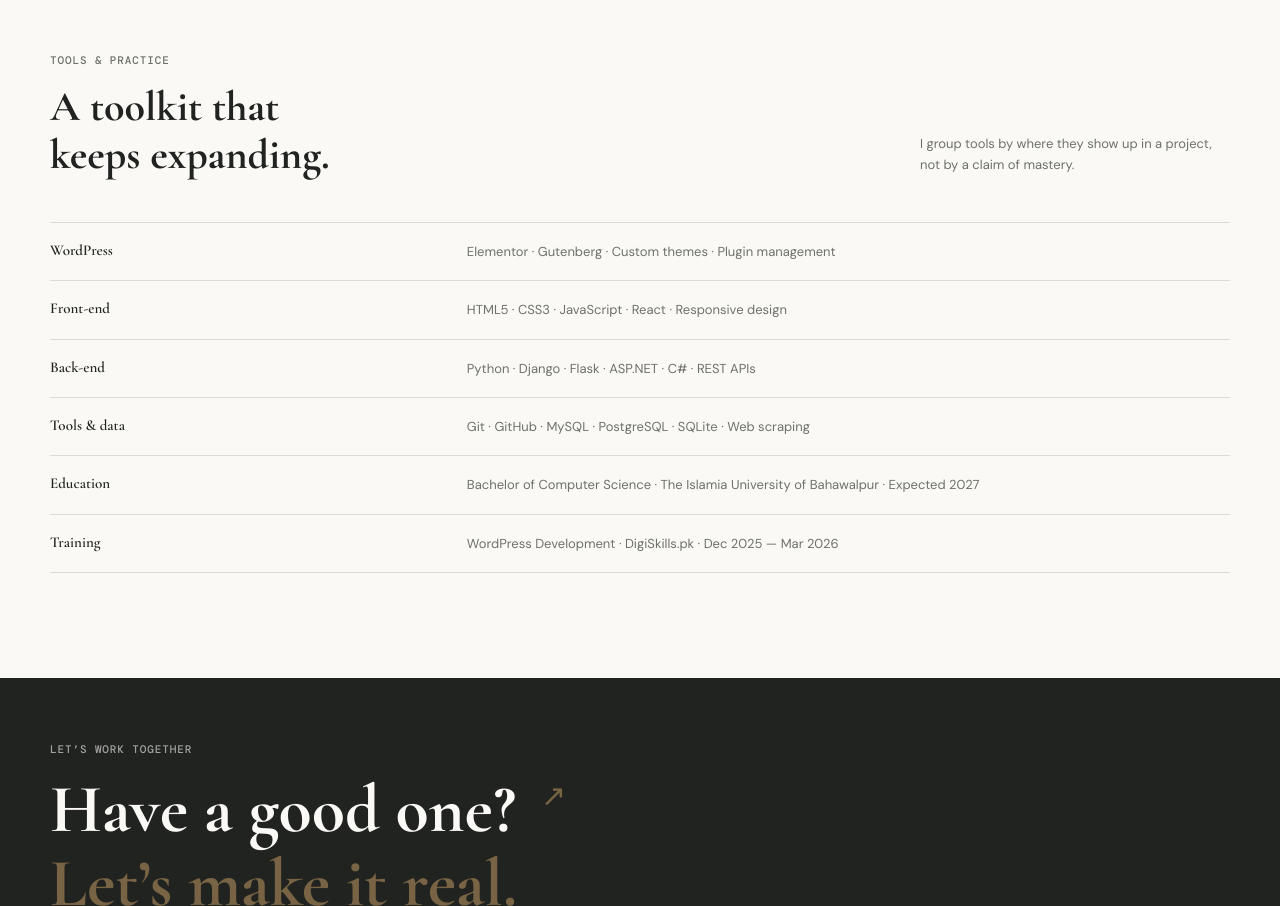
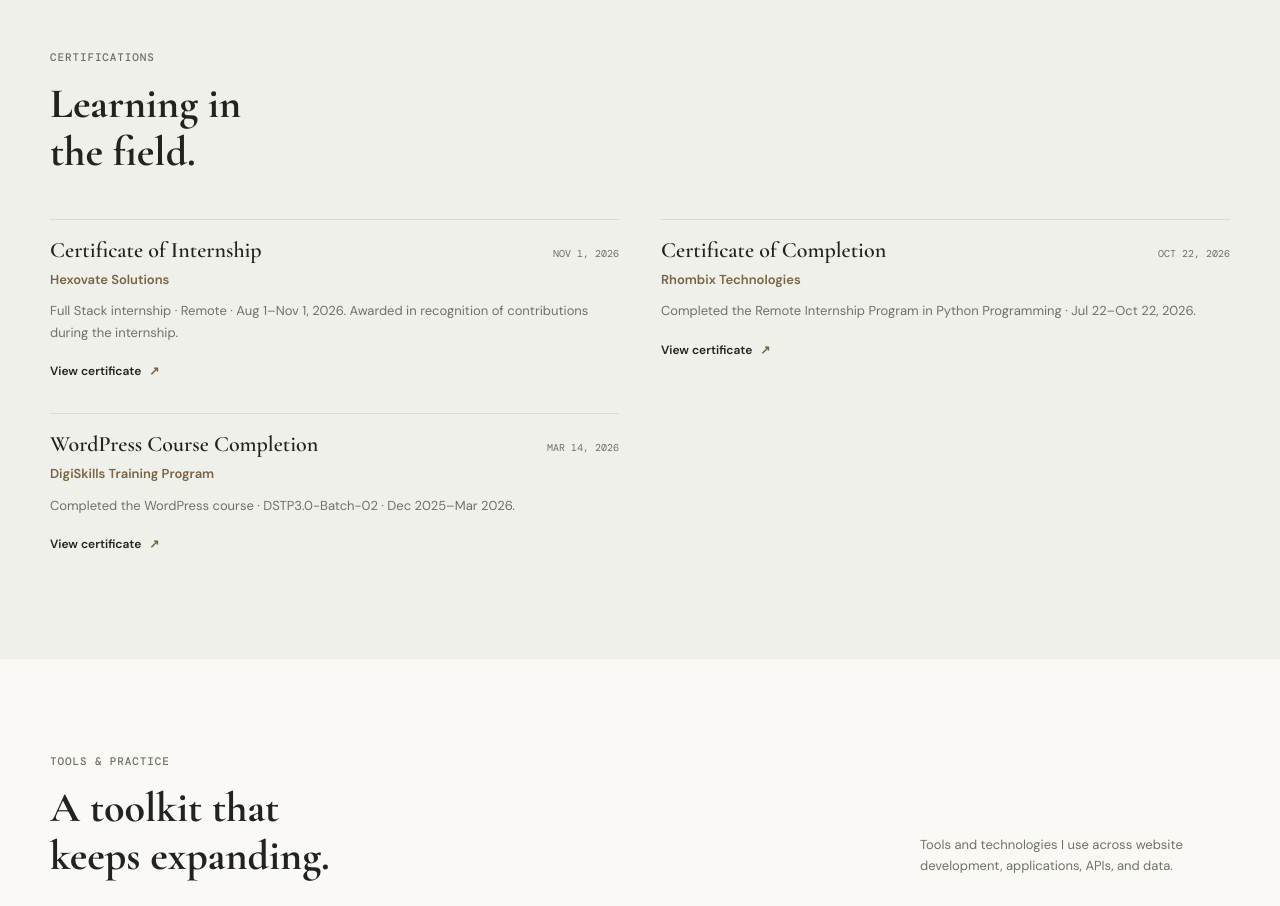
Before and after one commit to saleh56758/hassaan-portfolio, a website: page about.html in a window 1280 px wide. Shown: the part 1620-2526 px from the top of the page. Drawn offline with nearby package versions, Linux system fonts and the light colour scheme.

Commit message:
Add Certifications

```diff
--- a/about.html
+++ b/about.html
@@ -15,7 +15,12 @@
     <section class="page-intro wrap"><p class="kicker reveal">A LITTLE ABOUT ME</p><h1 class="reveal">Curious by nature.<br /><span>Careful by craft.</span></h1><div class="intro-bottom reveal"><p>I’m Muhammad Hassaan Saleh, a WordPress developer and Computer Science student who enjoys turning real requirements into clear, responsive websites.</p><span>FORT ABBAS<br />PAKISTAN</span></div></section>
     <section class="about-story wrap"><div class="about-photo reveal"><img src="/images/placeholders/hassaan%20(2).png" alt="Muhammad Hassaan Saleh" loading="lazy" /><span class="photo-label">HASSAAN SALEH · DEVELOPER</span></div><div class="about-text reveal reveal-delay-1"><p class="kicker">THE SHORT VERSION</p><h2>Good development is equal parts listening and making.</h2><p>I’m a Computer Science student with hands-on experience building, customizing, and maintaining client websites. During my contract work with Global Web Daddy, I delivered responsive WordPress sites for clients in different industries, from the first layout through ongoing maintenance.</p><p>My core work is WordPress, Elementor, Gutenberg, HTML, CSS, and JavaScript. I also build and explore projects with React, REST APIs, Django, Flask, ASP.NET, C#, and relational databases. Whatever the stack, I value clear communication and solutions that are maintainable after handoff.</p><a class="button button-dark" href="/resume/Hassaan-Saleh-Resume.pdf" download>Download resume <span aria-hidden="true">↓</span></a></div></section>
     <section class="experience-section section-band"><div class="wrap experience-layout"><div><p class="kicker">EXPERIENCE</p><h2>Where I’ve<br /><span>put it to work.</span></h2></div><div class="experience-item"><div class="experience-heading"><h3>WordPress Developer</h3><span>DEC 2025 — MAY 2026</span></div><p class="experience-company">Global Web Daddy</p><ul><li>Built and maintained responsive WordPress websites for clients across different industries.</li><li>Created Elementor and Gutenberg layouts aligned with client brand and user experience requirements.</li><li>Handled routine core, theme, and plugin updates and resolved conflicts affecting site functionality.</li><li>Gathered requirements, presented deliverables, and applied client feedback across revision cycles.</li></ul></div></div></section>
-    <section class="skills-section wrap"><div class="section-top"><div><p class="kicker">TOOLS &amp; PRACTICE</p><h2>A toolkit that<br />keeps expanding.</h2></div><p class="skills-note">I group tools by where they show up in a project, not by a claim of mastery.</p></div><div class="skills-lines"><div><h3>WordPress</h3><p>Elementor · Gutenberg · Custom themes · Plugin management</p></div><div><h3>Front-end</h3><p>HTML5 · CSS3 · JavaScript · React · Responsive design</p></div><div><h3>Back-end</h3><p>Python · Django · Flask · ASP.NET · C# · REST APIs</p></div><div><h3>Tools &amp; data</h3><p>Git · GitHub · MySQL · PostgreSQL · SQLite · Web scraping</p></div><div><h3>Education</h3><p>Bachelor of Computer Science · The Islamia University of Bahawalpur · Expected 2027</p></div><div><h3>Training</h3><p>WordPress Development · DigiSkills.pk · Dec 2025 — Mar 2026</p></div></div></section>
+    <section class="certifications-section section-band" aria-labelledby="certifications-title"><div class="wrap"><div class="section-top"><div><p class="kicker">CERTIFICATIONS</p><h2 id="certifications-title">Learning in<br />the field.</h2></div></div><div class="certification-grid">
+      <article class="certification-item"><div class="certification-heading"><h3>Certificate of Internship</h3><time datetime="2026-11-01">NOV 1, 2026</time></div><p class="experience-company">Hexovate Solutions</p><p class="certification-details">Full Stack internship · Remote · Aug 1–Nov 1, 2026. Awarded in recognition of contributions during the internship.</p><a class="certification-link" href="/resume/Certificates%20of%20Interns%20%2813%29.png" target="_blank" rel="noopener noreferrer">View certificate <span aria-hidden="true">↗</span></a></article>
+      <article class="certification-item"><div class="certification-heading"><h3>Certificate of Completion</h3><time datetime="2026-10-22">OCT 22, 2026</time></div><p class="experience-company">Rhombix Technologies</p><p class="certification-details">Completed the Remote Internship Program in Python Programming · Jul 22–Oct 22, 2026.</p><a class="certification-link" href="/resume/Muhammad%20Hassaan%20Saleh%20PP.pdf" target="_blank" rel="noopener noreferrer">View certificate <span aria-hidden="true">↗</span></a></article>
+      <article class="certification-item"><div class="certification-heading"><h3>WordPress Course Completion</h3><time datetime="2026-03-14">MAR 14, 2026</time></div><p class="experience-company">DigiSkills Training Program</p><p class="certification-details">Completed the WordPress course · DSTP3.0-Batch-02 · Dec 2025–Mar 2026.</p><a class="certification-link" href="/resume/DSTP_Certificate_%205FJ28VEMK.pdf" target="_blank" rel="noopener noreferrer">View certificate <span aria-hidden="true">↗</span></a></article>
+    </div></div></section>
+    <section class="skills-section wrap"><div class="section-top"><div><p class="kicker">TOOLS &amp; PRACTICE</p><h2>A toolkit that<br />keeps expanding.</h2></div><p class="skills-note">Tools and technologies I use across website development, applications, APIs, and data.</p></div><div class="skills-lines"><div><h3>WordPress</h3><p>Elementor · Gutenberg · Custom themes · Plugin management</p></div><div><h3>Front-end</h3><p>HTML5 · CSS3 · JavaScript · React · Responsive design</p></div><div><h3>Back-end</h3><p>Python · Django · Flask · ASP.NET · C# · REST APIs</p></div><div><h3>Tools &amp; data</h3><p>Git · GitHub · MySQL · PostgreSQL · SQLite · Web scraping</p></div><div><h3>Education</h3><p>Bachelor of Computer Science · The Islamia University of Bahawalpur · Expected 2027</p></div><div><h3>Training</h3><p>WordPress Development · DigiSkills.pk · Dec 2025 — Mar 2026</p></div></div></section>
   </main>
   <footer class="site-footer"><div class="wrap footer-top"><p class="kicker">LET’S WORK TOGETHER</p><a href="/contact.html">Have a good one?<br /><span>Let’s make it real.</span><b aria-hidden="true">↗</b></a></div><div class="wrap footer-bottom"><span>© 2026 Hassaan Saleh</span><div><a href="/">Home</a><a href="/work.html">Work</a><a href="/contact.html">Contact</a><a href="https://github.com/saleh56758" target="_blank" rel="noopener noreferrer">GitHub ↗</a></div><span>MADE WITH CARE · PK</span></div></footer><script src="/js/main.js"></script>
 </body>
--- a/css/styles.css
+++ b/css/styles.css
@@ -164,6 +164,15 @@ html[data-theme="dark"] .about-photo img { mix-blend-mode: normal; }
 .experience-company { margin: 6px 0 16px; color: var(--accent); font-size: 13px; font-weight: 600; }
 .experience-item ul { margin: 0; padding-left: 18px; color: var(--muted); font-size: 13px; }
 .experience-item li { padding-block: 5px; }
+.certification-grid { display: grid; grid-template-columns: repeat(2, minmax(0, 1fr)); gap: 30px 42px; }
+.certification-item { padding-top: 17px; border-top: 1px solid var(--line); }
+.certification-heading { display: flex; align-items: baseline; justify-content: space-between; gap: 16px; }
+.certification-heading h3 { margin: 0; font: 600 22px var(--display); }
+.certification-heading time { flex: 0 0 auto; color: var(--muted); font: 10px var(--mono); }
+.certification-item .experience-company { margin-bottom: 10px; }
+.certification-details { margin-bottom: 14px; color: var(--muted); font-size: 13px; }
+.certification-link { display: inline-flex; align-items: center; gap: 8px; color: var(--ink); font-size: 12px; font-weight: 600; }
+.certification-link span { color: var(--accent); }
 .skills-section { padding-block: 95px 105px; }
 .skills-section .section-top { align-items: end; }
 .skills-note { max-width: 310px; margin: 0 0 4px; color: var(--muted); font-size: 13px; }
@@ -308,8 +317,10 @@ html[data-theme="dark"] .about-photo img { mix-blend-mode: normal; }
   .experience-layout { grid-template-columns: 1fr; gap: 32px; }
   .experience-layout h2 { font-size: 36px; }
   .experience-heading { flex-direction: column; gap: 5px; }
+  .certification-grid { grid-template-columns: 1fr; gap: 25px; }
+  .certification-heading h3 { font-size: 20px; }
   .skills-section { padding-block: 67px 75px; }
-  .skills-section .section-top { flex-direction: column; }
+  .skills-section .section-top { flex-direction: column; align-items: stretch; }
   .skills-note { max-width: 400px; }
   .skills-lines > div { grid-template-columns: 1fr; gap: 4px; padding-block: 14px; }
   .contact-page { padding-block: 68px 76px; }
```
Also changed, not shown: resume/Certificates of Interns (13).png (added), 2 other files.
